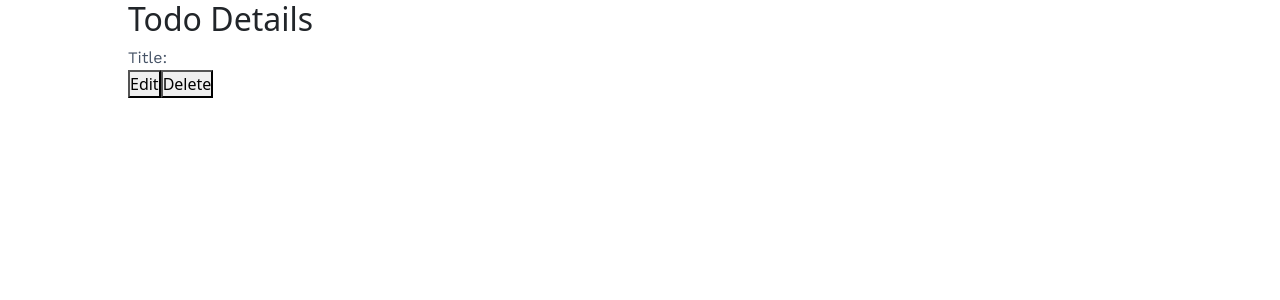
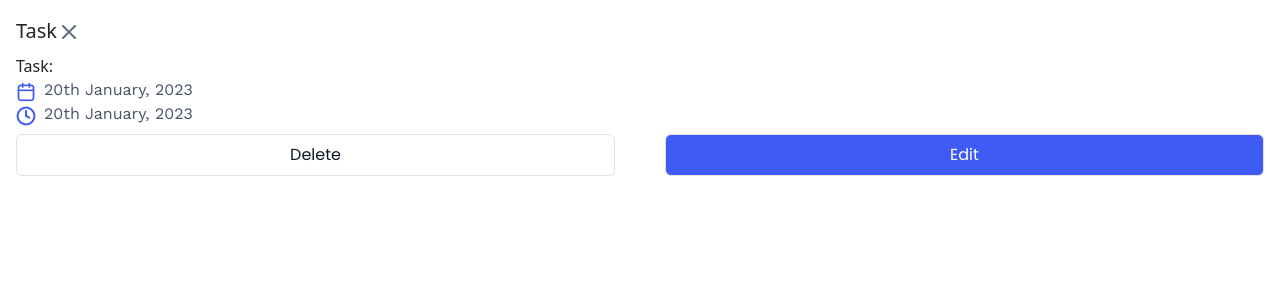
Before and after one commit to Izcomayana/ToDo, a React (Vite) app: page /todo/1 in a window 1280 px wide. Shown: the top 300 px of the page. Built offline with nearby package versions, Linux system fonts and the light colour scheme.

Commit message:
add Todo modal

```diff
--- a/src/Home.tsx
+++ b/src/Home.tsx
@@ -2,24 +2,24 @@ import { useState } from "react";
 import TodoList from "./components/ToDoList";
 import "./App.css";
 import Navbar from "./components/navbar";
-import AddTask from "./components/AddTask";
+import AddTask from "./components/AddTodo";
 // import mic from "./assets/images/mic.png";
 import notification from "./assets/images/bell.png";
 import close from "./assets/images/x-close.png";
 
 export default function Home() {
-  const [isVisible, setIsVisible] = useState(false);
+  // const [isVisible, setIsVisible] = useState(false);
 
-  const toggleVisibility = () => {
-    setIsVisible(!isVisible);
-  };
+  // const toggleVisibility = () => {
+  //   setIsVisible(!isVisible);
+  // };
 
   return (
     <>
       <header className="mt-4 border-bottom">
         <Navbar />
       </header>
-      <main className="container">
+      <main className="mx-3">
         <div className="my-4 d-flex justify-content-between align-items-center">
           <div>
             <h2 className="fw-semibold head mb-1">Good Morning!</h2>
@@ -36,7 +36,7 @@ export default function Home() {
           <TodoList />
         </div>
 
-        {isVisible && (
+        {/* {isVisible && (
           <div className={`hidden-div ${isVisible ? "show" : ""}`}>
             <div
               className="modal fade"
@@ -125,7 +125,7 @@ export default function Home() {
                     </div>
                   </div>
                 </div>
-              </div> */}
+              </div>
 
               <div className="modal-dialog">
                 <div className="modal-content">
@@ -134,10 +134,10 @@ export default function Home() {
               </div>
             </div>
           </div>
-        )}
+        )} */}
       </main>
 
-      <footer className="my-3 mb-5 container d-lg-none">
+      {/* <footer className="my-3 mb-5 container d-lg-none">
         <div className="">
           <input
             type="text"
@@ -147,9 +147,9 @@ export default function Home() {
             data-bs-toggle="modal"
             data-bs-target="#staticBackdrop"
           />
-          {/* <img src={mic} alt="mic" /> */}
+          <img src={mic} alt="mic" />
         </div>
-      </footer>
+      </footer> */}
     </>
   );
 }
--- a/src/components/AddTask.tsx
+++ b/src/components/AddTodo.tsx
@@ -1,8 +1,21 @@
-// import React from 'react'
+import React, { useState } from "react";
 import notification from "../assets/images/bell.png";
 import close from "../assets/images/x-close.png";
 
-export default function AddTask() {
+interface AddProps {
+  onAdd: (newText: string) => void;
+}
+
+const AddTodo: React.FC<AddProps> = ({ onAdd }) => {
+  const [newTodoText, setNewTodoText] = useState("");
+
+  const handleAdd = () => {
+    onAdd(newTodoText); // Pass newTodoText to onAdd
+    console.log("added", newTodoText);
+    setNewTodoText("");
+    // console.log('added in addTodo')
+  };
+
   return (
     <>
       <div className="addTask">
@@ -25,6 +38,9 @@ export default function AddTask() {
               cols="40"
               rows="5"
               className="rounded p-2 w-100"
+              placeholder="Add a new todo"
+              value={newTodoText}
+              onChange={(e) => setNewTodoText(e.target.value)}
             ></textarea>
           </div>
           <div className="p-3 border-top-0">
@@ -56,11 +72,21 @@ export default function AddTask() {
               >
                 Cancel
               </button>
-              <button className="add-btn py-2 border rounded head">Add</button>
+              <button
+                className="add-btn py-2 border rounded head"
+                disabled={newTodoText == ""}
+                data-bs-dismiss="modal"
+                aria-label="Close"
+                onClick={handleAdd}
+              >
+                Add
+              </button>
             </div>
           </div>
         </div>
       </div>
     </>
   );
-}
+};
+
+export default AddTodo;
--- a/src/components/ToDo.tsx
+++ b/src/components/ToDo.tsx
@@ -71,7 +71,6 @@ const Todo: React.FC<TodoProps> = ({
                         {text}
                       </Link>
                     </span>
-                    {/* <span className="fw-semibold">{text}</span> */}
                     <span>10:30 am to 11:30 am</span>
                   </label>
                 </div>
--- a/src/components/navbar.tsx
+++ b/src/components/navbar.tsx
@@ -10,7 +10,7 @@ export default function navbar() {
 
   return (
     <>
-      <nav className="navbar navbar-expand-lg container">
+      <nav className="navbar navbar-expand-lg">
         <div className="container-fluid">
           <a className="navbar-brand" href="#">
             <h1 className="head fw-bold m-0">ToDo</h1>
--- a/src/index.css
+++ b/src/index.css
@@ -1,10 +1,9 @@
-/* @import "~bootstrap/dist/css/bootstrap.min.css"; */
 html {
   margin: 0 auto;
 }
 
 * {
-  max-width: 1024px;
+  max-width: 1280px;
   margin: 0;
   padding: 0;
 }
@@ -94,9 +93,13 @@ p {
   }
 
   .second-con {
-    width: 25%;
+    width: 28%;
   }
 }
+
+/* nav, main {
+  max-width: 100vw !important;
+} */
 
 
 .month {
--- a/src/pages/ToDoView.tsx
+++ b/src/pages/ToDoView.tsx
@@ -1,7 +1,9 @@
-import React from "react";
-// import { useParams } from 'react-router-dom';
+import React, { useState } from "react";
+import calender from "../assets/images/calendar.png";
+import time from "../assets/images/time.png";
+import close from "../assets/images/x-close.png";
 
-interface TodoViewProps {
+interface TodoProps {
   id: number;
   text: string;
   completed: boolean;
@@ -9,12 +11,12 @@ interface TodoViewProps {
   onEdit: (id: number, newText: string) => void;
 }
 
-const TodoView: React.FC<TodoViewProps> = ({ id, text, onEdit, onDelete }) => {
+const TodoView: React.FC<TodoProps> = ({ id, text, completed, onEdit, onDelete }) => {
   // const [isEditing, setEditing] = useState(false);
-  // const [newText, setNewText] = useState(text);
+  const [newText, setNewText] = useState(text);
   // const [check, setCheck] = useState(completed);
 
-  // const handleEditClick = () => {
+  // const handleEdit = () => {
   //   setEditing(true);
   // };
 
@@ -23,16 +25,14 @@ const TodoView: React.FC<TodoViewProps> = ({ id, text, onEdit, onDelete }) => {
   //   setEditing(false);
   // };
 
-  // const { id } = useParams();
-
-  const handleEditClick = () => {
+  const handleEdit = () => {
     const newText = prompt("Edit Todo:", text);
     if (newText !== null && newText !== text) {
       onEdit(id, newText);
     }
   };
 
-  const handleDeleteClick = () => {
+  const handleDelete = () => {
     const confirmDelete = window.confirm(
       "Are you sure you want to delete this todo?"
     );
@@ -42,20 +42,52 @@ const TodoView: React.FC<TodoViewProps> = ({ id, text, onEdit, onDelete }) => {
   };
 
   return (
-    <div>
-      {/* <div>
-        <input
-          type="text"
-          value={newText}
-          onChange={(e) => setNewText(e.target.value)}
-        />
-        <button onClick={handleSaveClick}>Save</button>
-      </div> */}
-      <h2>Todo Details</h2>
-      <p>Title: {text}</p>
-      <button onClick={handleEditClick}>Edit</button>
-      <button onClick={handleDeleteClick}>Delete</button>
-    </div>
+    <>
+      <div className="addTask">
+        <div className="d-flex flex-column justify-content-between m-3">
+          <div className="modal-header border-bottom-0">
+            <h1 className="modal-title fs-5" id="staticBackdropLabel">
+              Task
+            </h1>
+            <span>
+              <img src={close} alt="x-close" />
+            </span>
+          </div>
+          <div className="my-2">
+            Task: {text}
+
+            <div className="d-flex">
+              <div className="me-2">
+                <img src={calender} alt="calender" />
+              </div>
+
+              <p>20th January, 2023</p>
+            </div>
+            <div className="d-flex">
+              <div className="me-2">
+                <img src={time} alt="time" />
+              </div>
+
+              <p>20th January, 2023</p>
+            </div>
+          </div>
+          <div className="btn-con d-flex justify-content-between">
+            <button
+              className="cancel-btn bg-transparent py-2 border rounded head"
+              onClick={handleDelete}
+            >
+              Delete
+            </button>
+            <button
+              className="add-btn py-2 border rounded head"
+              onClick={handleEdit}
+            >
+              Edit
+            </button>
+          </div>
+        </div>
+      </div>
+    </>
   );
 };
 
```
Also changed, not shown: src/components/ToDoList.tsx (+44 -23 lines), src/assets/images/calendar.png (added), src/assets/images/time.png (added).
